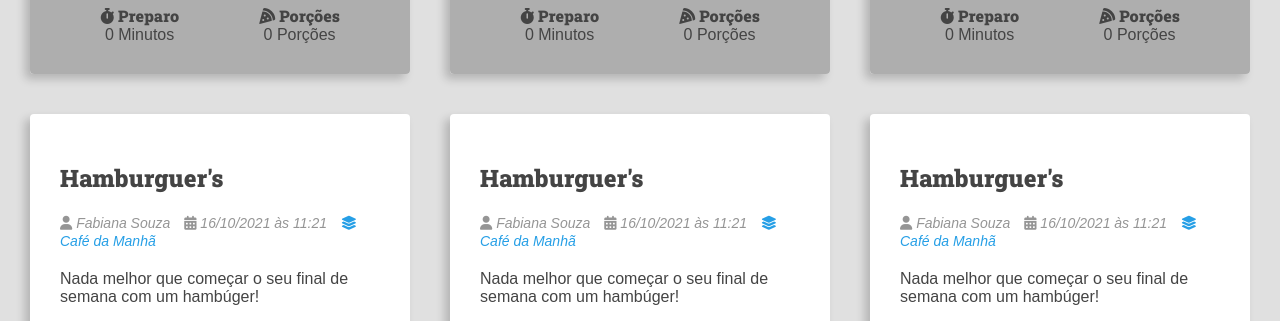
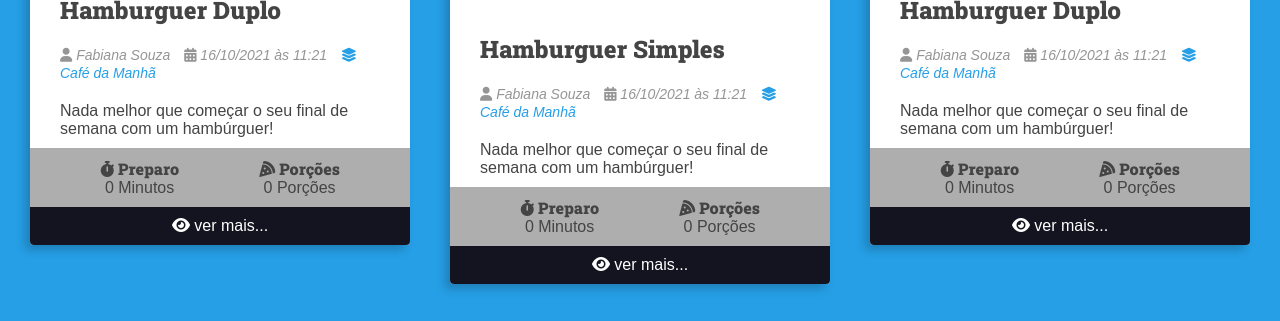
Before and after one commit to Byanna13/django-r1, a Django app: page / in a window 1280 px wide. Shown: the part 412-733 px from the top of the page. Run offline with Django 4.2, Linux system fonts and the light colour scheme; some libraries are stand-ins or nearby versions.

Commit message:
Pirei. So pode

```diff
--- a/pjrDjango1/urls.py
+++ b/pjrDjango1/urls.py
@@ -23,7 +23,7 @@ from recipes.views import home, sobre, contato
 urlpatterns = [
     path('admin/', admin.site.urls),
     path('', include('recipes.urls')),
-    # path('', home),
+    path('', home),
     # path('sobre/', sobre),
     # path('contato/', contato),
 ]
--- a/recipes/templates/recipes/pages/home.html
+++ b/recipes/templates/recipes/pages/home.html
@@ -37,7 +37,7 @@
     <main class="main-content-container">
       <div class="main-content main-content-list container">
           {% include 'recipes/partials/recipe.html' %}
-          {% include 'recipes/partials/recipe.html' %}
+          {% include 'recipes/partials/vai.html' %}
           {% include 'recipes/partials/recipe.html' %}
           {% include 'recipes/partials/recipe.html' %}
           {% include 'recipes/partials/recipe.html' %}
--- a/recipes/templates/recipes/partials/head.html
+++ b/recipes/templates/recipes/partials/head.html
@@ -67,7 +67,7 @@
         body {
             font-size: 1.6rem;
             font-family: var(--font-primary);
-            background: var(--color-gray-1);
+            background: var(--color-primary);
             color: var(--color-dark-text);
         }
         h1,
@@ -79,7 +79,7 @@
             font-family: var(--font-headings);
         }
         .img {
-            max-width: 100%;
+            max-width: 50%;
         }
         .a {
             color: var(--color-primary);
@@ -118,7 +118,7 @@
         .search-input,
         .search-button {
             border: none;
-            background: none;
+            background: var(--color-primary-light);
             outline: none;
             padding: 1rem;
             transition: all 300ms ease-in-out;
@@ -144,8 +144,8 @@
             color: var(--color-primary);
         }
         .main-content {
-            /* background: cornflowerblue; */
-            padding-top: 1%;
+            /* background: var(--color-primary); */
+            padding-top: 2rem;
         }
         /* .temp {
             height: 40rem;
@@ -158,6 +158,7 @@
         }
         .recipe {
             background: var(--color-white);
+            /* background-color: blueviolet; */
             box-shadow: -5px 5px 10px rgba(0, 0, 0, .2);
             transform: scale(1);
             transition: all 300ms ease-in-out;
@@ -180,6 +181,8 @@
             flex-flow: row wrap;
             background: var(--color-gray-3);
             padding: var(--spacing-gutter-medium);
+            padding-top: 1rem;
+            padding-bottom: 1rem;
         }
         .recipe-meta {
             flex-flow: column nowrap;
@@ -200,7 +203,9 @@
         }
         .recipe-content {
             padding: var(--spacing-gutter-medium);
+            /* padding-top: 2rem; */
             padding-top: 2rem;
+            padding-bottom: 1rem;
         }
         .recipe-author-item {
             color: var(--color-gray-4);
@@ -224,6 +229,8 @@
             text-align: center;
             padding: 1.5rem var(--spacing-gutter-medium);
             transition: all 300ms ease-in-out;
+            padding-top: 1rem;
+            padding-bottom: 1rem;
         }
         .recipe-footer a:hover {
             filter: brightness(2);
--- a/recipes/templates/recipes/partials/header.html
+++ b/recipes/templates/recipes/partials/header.html
@@ -4,7 +4,7 @@
             <a class="main-logo" href="/">
                 <i class="fa-solid fa-burger"></i>
                 <!-- <i class="fa-solid fa-apple-whole"></i> -->
-                <span>{{ name }}'s Hamburguer's</span>
+                <span>{{ name }}'s Burguer's</span>
             </a>
         </h1>
     </div>
--- a/recipes/templates/recipes/partials/recipe.html
+++ b/recipes/templates/recipes/partials/recipe.html
@@ -1,9 +1,9 @@
 <div class="recipe recipe-list-item">
   <div class="recipe-cover">
-    <img src="https://via.placeholder.com/1280x720/269fe6" alt="" />
+    <img src="https://w7.pngwing.com/pngs/411/942/png-transparent-hamburger-cheeseburger-wendy-s-burger-king-food-burger-top.png" alt="" width="70%" />
   </div>
   <div class="recipe-title-container">
-    <h2 class="recipe-title">Hamburguer's</h2>
+    <h2 class="recipe-title">Hamburguer Duplo</h2>
   </div>
 
   <div class="recipe-author">
@@ -23,7 +23,7 @@
     </span>
   </div>
   <div class="recipe-content">
-    <p>Nada melhor que começar o seu final de semana com um hambúger!</p>
+    <p>Nada melhor que começar o seu final de semana com um hambúrguer!</p>
   </div>
 
   <div class="recipe-meta-container">
@@ -42,4 +42,10 @@
       <div class="recipe-meta-text">0 Porções</div>
     </div>
   </div>
+  <footer class="recipe-footer">
+    <a class="recipe-read-more button button-dark button-full-width" href="vai.html">
+      <i class="fas fa-eye"></i>
+      <span>ver mais...</span>
+    </a>
+  </footer>
 </div>
--- /dev/null
+++ b/recipes/templates/recipes/partials/vai.html
@@ -0,0 +1,46 @@
+<div class="recipe recipe-list-item">
+    <div class="recipe-cover">
+      <img src="https://imagensemoldes.com.br/wp-content/uploads/2020/03/Foto-X-Burguer-Hamburguer-Cheeseburguer-PNG.png" alt="" width="84%"/>
+    </div>
+    <div class="recipe-title-container">
+      <h2 class="recipe-title">Hamburguer Simples</h2>
+    </div>
+
+    <div class="recipe-author">
+      <span class="recipe-author-item">
+        <i class="fas fa-user"></i>
+        Fabiana Souza
+      </span>
+      <span class="recipe-author-item">
+        <i class="fas fa-calendar-alt"></i>
+        16/10/2021 às 11:21
+      </span>
+      <span class="recipe-author-item">
+        <a href="/recipes/category/cafe-da-manha/">
+          <i class="fas fa-layer-group"></i>
+          <span>Café da Manhã</span>
+        </a>
+      </span>
+    </div>
+    <div class="recipe-content">
+      <p>Nada melhor que começar o seu final de semana com um hambúrguer!</p>
+    </div>
+
+    <div class="recipe-meta-container">
+      <div class="recipe-meta recipe-preparation">
+        <h3 class="recipe-meta-title">
+          <i class="fas fa-stopwatch"></i>
+          Preparo
+        </h3>
+        <div class="recipe-meta-text">0 Minutos</div>
+      </div>
+      <div class="recipe-meta recipe-servings">
+        <h3 class="recipe-meta-title">
+          <i class="fas fa-pizza-slice"></i>
+          Porções
+        </h3>
+        <div class="recipe-meta-text">0 Porções</div>
+      </div>
+    </div>
+    {% include 'recipes/partials/footer.html' %}
+  </div>
```
Also changed, not shown: recipes/templates/recipes/parte/newhome.html (deleted, +0 -15 lines), recipes/views.py (+2 -7 lines), recipes/urls.py (line endings or trailing spaces).
